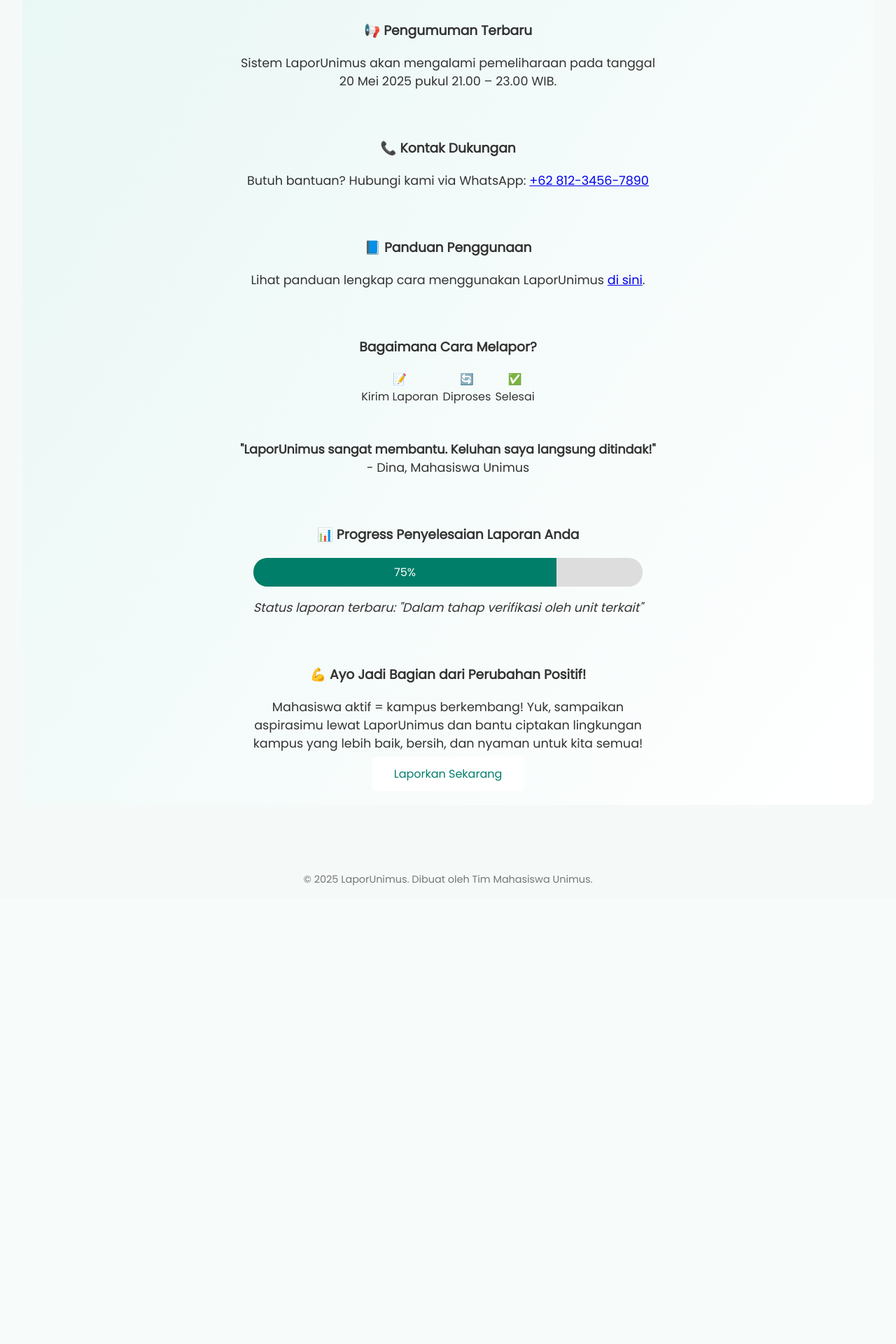
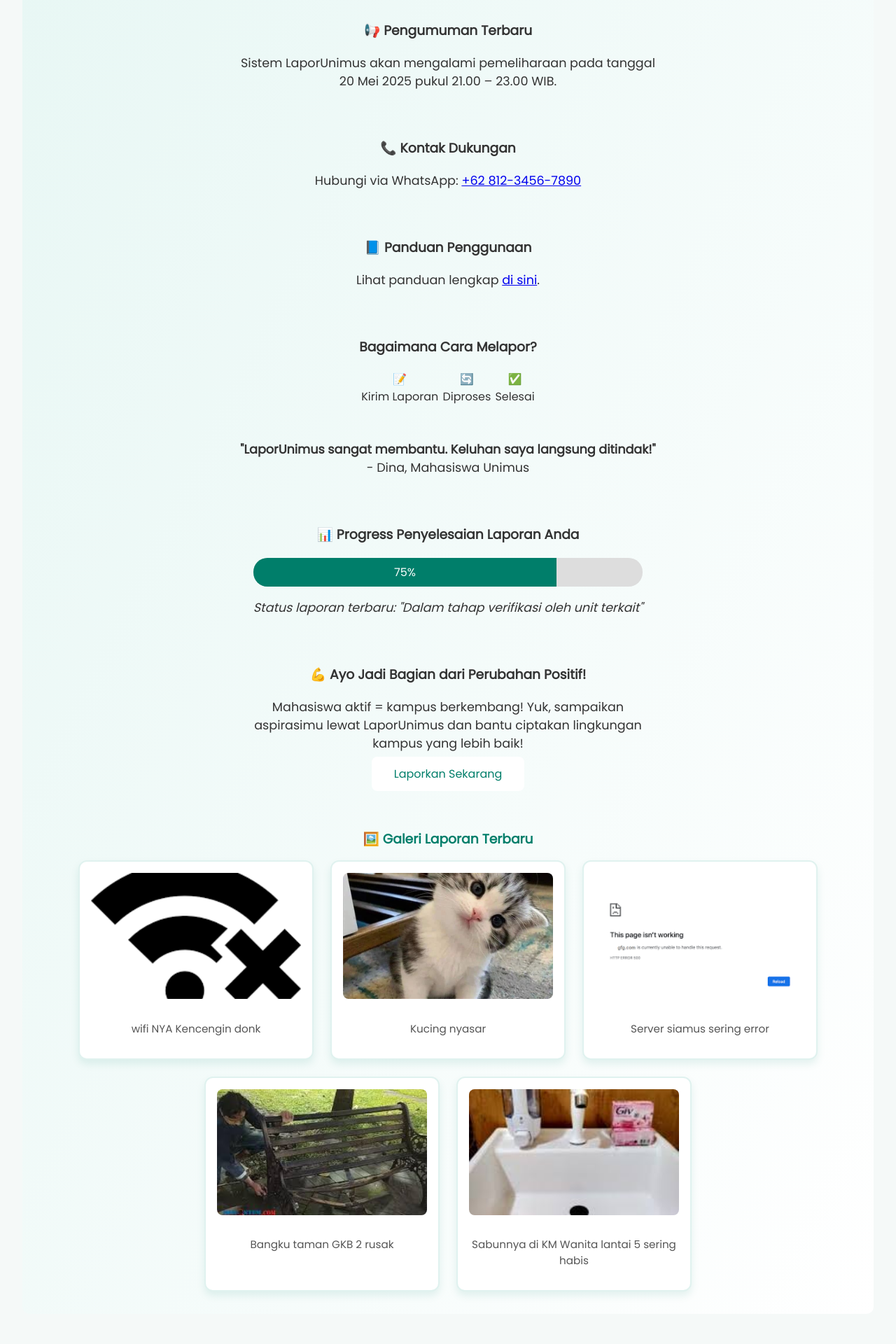
Before and after one commit to zalfasayfanah/LaporUnimus, a PHP site: page /LamanAwal.php in a window 1280 px wide. Shown: the part 834-2754 px from the top of the page at 70% size. Before the commit the page ends 2117 px from the top, so only its background shows below. Run offline with PHP 8.4, Linux system fonts and the light colour scheme; the visitor is signed in with stand-in values (Sample User, id 1); data comes from the database, SQL or seed files in the repository.

Commit message:
Pada laman beranda buat ada galeri laporan integrasi galeri laporan

```diff
--- a/LamanAwal.php
+++ b/LamanAwal.php
@@ -21,6 +21,15 @@ if ($conn && !$conn->connect_error) {
 
     $queryProses = $conn->query("SELECT COUNT(*) AS proses FROM laporan WHERE status = 'Sedang diproses'");
     if ($queryProses) $laporanProses = $queryProses->fetch_assoc()['proses'];
+
+    // Ambil 6 laporan bergambar terbaru
+    $galeriLaporan = [];
+    $queryGaleri = $conn->query("SELECT deskripsi, gambar FROM laporan WHERE gambar IS NOT NULL AND gambar != '' ORDER BY tanggal_kirim DESC LIMIT 6");
+    if ($queryGaleri && $queryGaleri->num_rows > 0) {
+        while ($row = $queryGaleri->fetch_assoc()) {
+            $galeriLaporan[] = $row;
+        }
+    }
 }
 ?>
 <!DOCTYPE html>
@@ -190,13 +199,7 @@ if ($conn && !$conn->connect_error) {
       min-width: 150px;
     }
 
-    .statistik .box:hover {
-      transform: scale(1.05);
-      box-shadow: 0 8px 16px rgba(0, 0, 0, 0.15);
-      cursor: pointer;
-    }
-
-    .pengumuman, .kontak, .panduan, .alur-lapor, .testimoni, .progress, .partisipasi {
+    .pengumuman, .kontak, .panduan, .alur-lapor, .testimoni, .progress, .partisipasi, .galeri-laporan {
       margin-top: 2rem;
       text-align: center;
     }
@@ -225,6 +228,60 @@ if ($conn && !$conn->connect_error) {
       text-align: center;
       padding: 0.5rem;
     }
+
+    .galeri-laporan {
+      margin-top: 3rem;
+      text-align: center;
+    }
+
+    .galeri-laporan h3 {
+      margin-bottom: 1rem;
+      color: #007e6a;
+    }
+
+    .galeri-grid {
+      display: flex;
+      flex-wrap: wrap;
+      gap: 1.5rem;
+      justify-content: center;
+    }
+
+    .galeri-item {
+      background-color: #fff;
+      border: 2px solid #e0f2ef; /* FRAME */
+      border-radius: 12px;
+      box-shadow: 0 6px 12px rgba(0, 126, 106, 0.1);
+      overflow: hidden;
+      padding: 1rem;
+      width: 100%;
+      max-width: 300px;
+      transition: transform 0.3s ease, box-shadow 0.3s ease, border-color 0.3s ease;
+      position: relative;
+    }
+    .galeri-item:hover {
+      transform: translateY(-8px) scale(1.03);
+      box-shadow: 0 12px 24px rgba(0, 126, 106, 0.2);
+      border-color: #00b798;
+    }
+    .galeri-item img {
+      width: 100%;
+      height: 180px;
+      object-fit: cover;
+      border-radius: 8px;
+      margin-bottom: 0.5rem;
+    }
+
+    .galeri-item p {
+      font-size: 0.95rem;
+      color: #555;
+    }
+
+    .no-galeri {
+      grid-column: 1 / -1;
+      color: #777;
+      font-style: italic;
+    }
+
 
     footer {
       margin-top: 3rem;
@@ -266,14 +323,14 @@ if ($conn && !$conn->connect_error) {
 
 <main>
 <section class="hero">
-  <h1>Selamat Datang, <?php echo htmlspecialchars($_SESSION['nama']); ?>!</h1>
+  <h1>Selamat Datang, <?= htmlspecialchars($_SESSION['nama']) ?>!</h1>
   <p>LaporUnimus adalah platform pengaduan infrastruktur dan pelayanan publik di Universitas Muhammadiyah Semarang. Laporkan keluhanmu dengan mudah, aman, dan transparan – demi kenyamanan bersama!</p>
   <a href="KirimLaporan.php" class="btn-lapor">Kirim Laporan</a>
 
   <div class="statistik">
-    <div class="box"><h2><?php echo $totalLaporan; ?></h2><p>Total Laporan</p></div>
-    <div class="box"><h2><?php echo $laporanSelesai; ?></h2><p>Selesai Diproses</p></div>
-    <div class="box"><h2><?php echo $laporanProses; ?></h2><p>Menunggu Tindak Lanjut</p></div>
+    <div class="box"><h2><?= $totalLaporan ?></h2><p>Total Laporan</p></div>
+    <div class="box"><h2><?= $laporanSelesai ?></h2><p>Selesai Diproses</p></div>
+    <div class="box"><h2><?= $laporanProses ?></h2><p>Menunggu Tindak Lanjut</p></div>
   </div>
 
   <div class="pengumuman">
@@ -283,12 +340,12 @@ if ($conn && !$conn->connect_error) {
 
   <div class="kontak">
     <h3>📞 Kontak Dukungan</h3>
-    <p>Butuh bantuan? Hubungi kami via WhatsApp: <a href="https://wa.me/6281234567890">+62 812-3456-7890</a></p>
+    <p>Hubungi via WhatsApp: <a href="https://wa.me/6281234567890">+62 812-3456-7890</a></p>
   </div>
 
   <div class="panduan">
     <h3>📘 Panduan Penggunaan</h3>
-    <p>Lihat panduan lengkap cara menggunakan LaporUnimus <a href="https://drive.google.com/file/d/1FS2kDK5z3saRqiDAudhyNJ3gcF5cUTRe/view?usp=sharing" target="_blank" rel="noopener noreferrer">di sini</a>.</p>
+    <p>Lihat panduan lengkap <a href="https://drive.google.com/file/d/1FS2kDK5z3saRqiDAudhyNJ3gcF5cUTRe/view?usp=sharing" target="_blank">di sini</a>.</p>
   </div>
 
   <div class="alur-lapor">
@@ -314,8 +371,24 @@ if ($conn && !$conn->connect_error) {
 
   <div class="partisipasi">
     <h3>💪 Ayo Jadi Bagian dari Perubahan Positif!</h3>
-    <p>Mahasiswa aktif = kampus berkembang! Yuk, sampaikan aspirasimu lewat LaporUnimus dan bantu ciptakan lingkungan kampus yang lebih baik, bersih, dan nyaman untuk kita semua!</p>
+    <p>Mahasiswa aktif = kampus berkembang! Yuk, sampaikan aspirasimu lewat LaporUnimus dan bantu ciptakan lingkungan kampus yang lebih baik!</p>
     <a href="KirimLaporan.php" class="btn-lapor" style="background-color: #fff; color: #007e6a;">Laporkan Sekarang</a>
+  </div>
+
+  <!-- GALERI -->
+  <div class="galeri-laporan">
+    <h3>🖼️ Galeri Laporan Terbaru</h3>
+    <div class="galeri-grid">
+      <?php foreach ($galeriLaporan as $laporan): ?>
+        <div class="galeri-item">
+          <img src="uploads/<?= htmlspecialchars($laporan['gambar']) ?>" alt="Laporan" />
+          <p><?= htmlspecialchars($laporan['deskripsi']) ?></p>
+        </div>
+      <?php endforeach; ?>
+      <?php if (empty($galeriLaporan)): ?>
+        <p style="text-align:center; color:gray;">Belum ada laporan bergambar.</p>
+      <?php endif; ?>
+    </div>
   </div>
 </section>
 </main>
```
